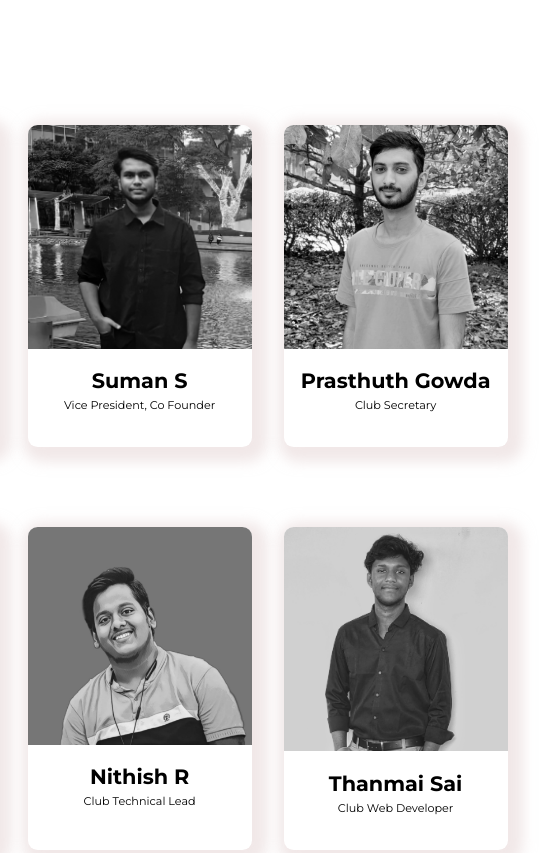
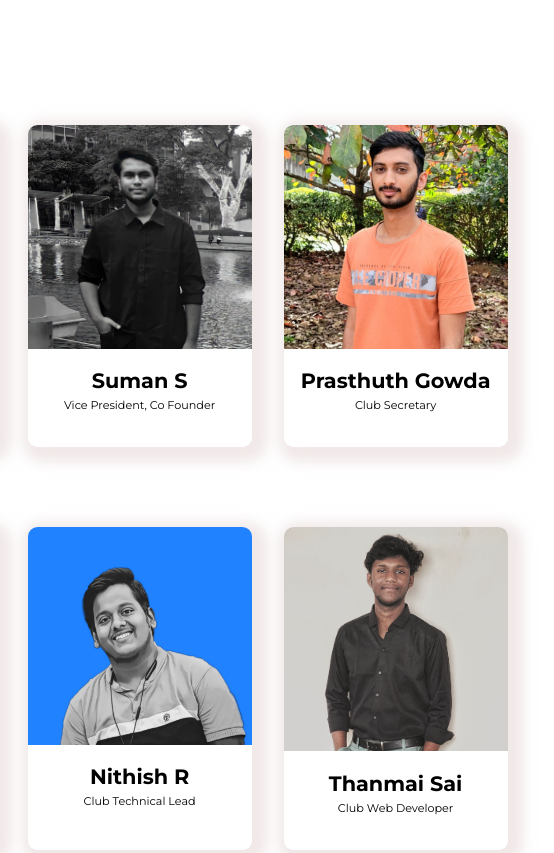
Before and after one commit to devcodeboy/proresdemo, a plain HTML site: page index.html in a window 1280 px wide. Shown: the part 2710-3563 px from the top of the page, 454-1008 px from the left. Drawn offline with nearby package versions, Linux system fonts and the light colour scheme.

Commit message:
Update style.css

```diff
--- a/style.css
+++ b/style.css
@@ -284,14 +284,14 @@ a{
     font-size: 0.7rem;
 }
 
-.mem-img img{
+/* .mem-img img{
     filter: grayscale();
     transition: all 0.4s ease-in;
 }
 
 .mem-img img:hover{
     filter: none;
-}
+} */
 
 .faq{
     padding-bottom: 5rem;
```
